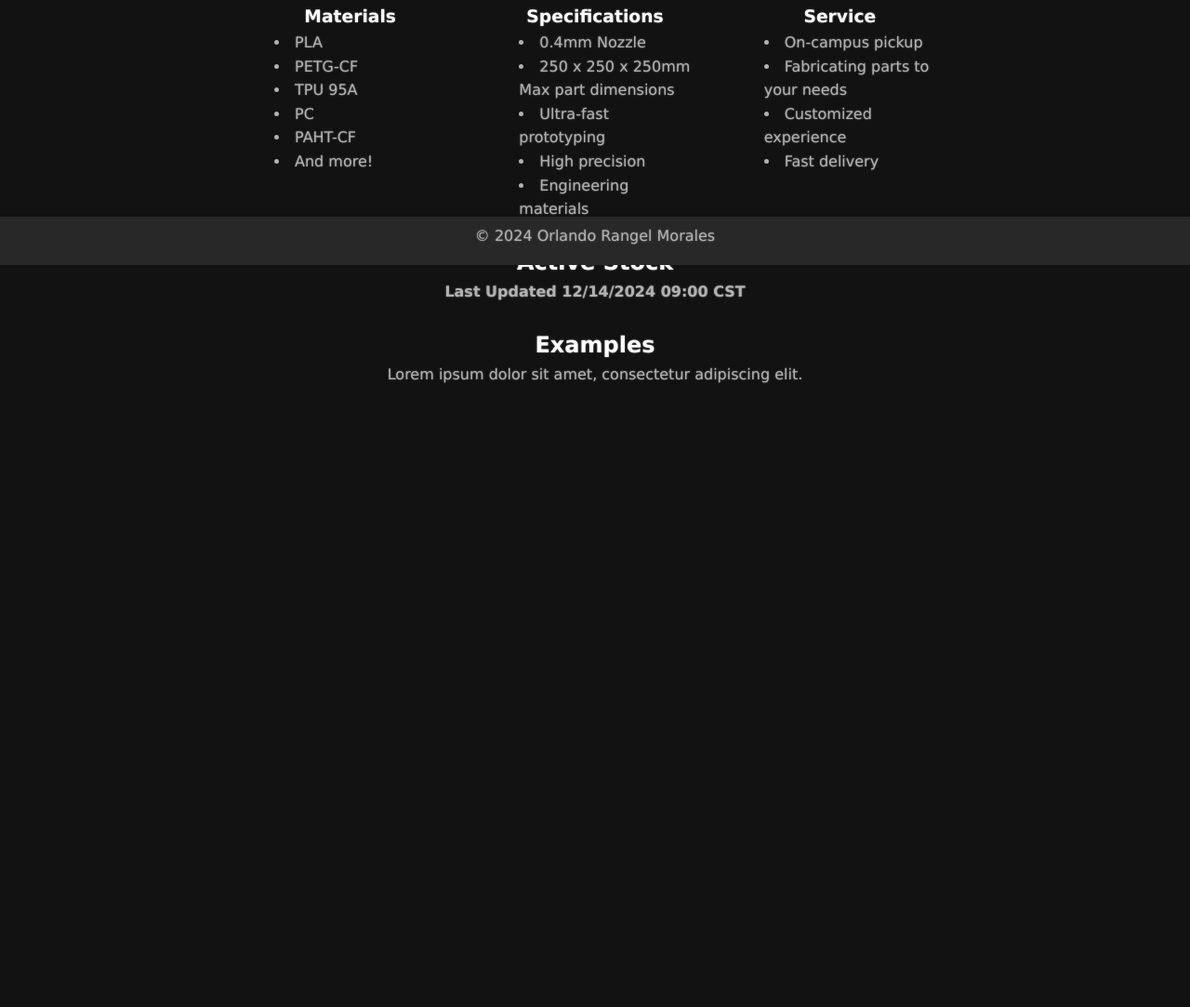
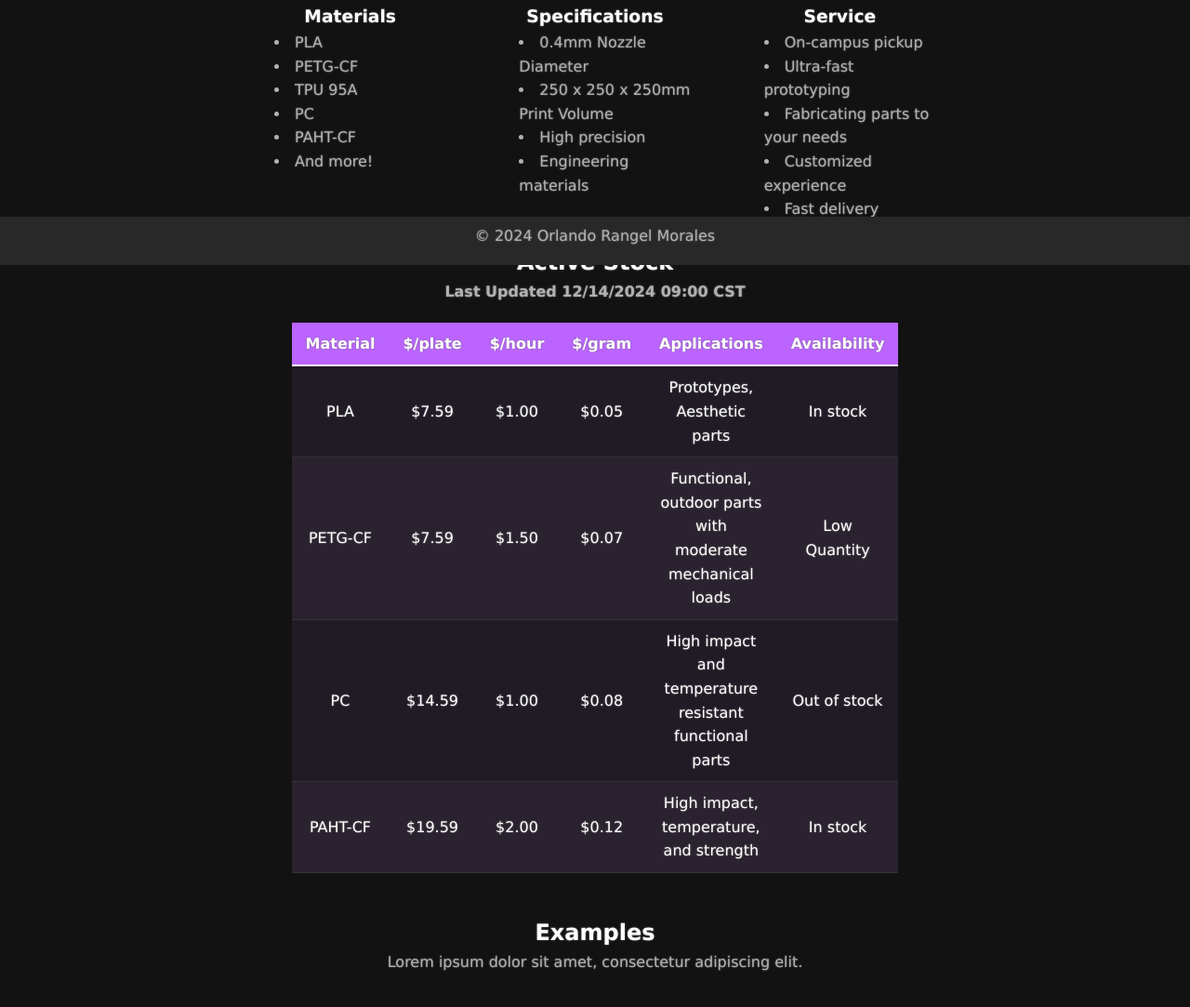
Before and after one commit to OrlandoR4/OrlandoR4.github.io, a plain HTML site: page printing.html in a window 1280 px wide. Shown: the part 515-1598 px from the top of the page at 93% size. Before the commit the page ends 1051 px from the top, so only its background shows below. Drawn offline with Linux system fonts and the light colour scheme.

Commit message:
Table testing

```diff
--- a/printing.html
+++ b/printing.html
@@ -36,7 +36,7 @@
             <p>
                 Lorem ipsum dolor sit amet, consectetur adipiscing elit. Nullam lobortis, tortor non convallis maximus, erat orci mattis lorem, vel vehicula nisl eros vel eros. Maecenas mattis ante nulla, sed elementum turpis finibus sed. Aenean mattis turpis eu magna finibus rutrum. Nunc dignissim rutrum velit, ut dapibus sapien rutrum id. Nullam tincidunt egestas dui vitae consectetur. Sed et vehicula elit. Nullam at rhoncus augue, ac interdum nunc. Sed mollis justo eu nisl dignissim faucibus. Ut nulla diam, malesuada nec lacus nec, commodo vehicula velit. Morbi faucibus mauris diam, at vestibulum urna feugiat quis. Cras cursus ultricies tortor a sagittis. Sed quam magna, malesuada et sapien id, suscipit vestibulum tortor. Sed vitae libero maximus, finibus diam sit amet, venenatis sapien. Pellentesque eget congue nisi.
             </p>
-            <a href="https://forms.gle/TJZeQ2GE15b8MYX97" class="button"><b>Request Quote</b></a>
+            <a target="_blank" rel="noopener noreferrer" href="https://forms.gle/TJZeQ2GE15b8MYX97" class="button"><b>Request Quote</b></a>
         </div>
     </section>
 
@@ -59,9 +59,8 @@
             <div class="printers">
                 <h3>Specifications</h3>
                 <ul>
-                    <li>0.4mm Nozzle</li>
-                    <li>250 x 250 x 250mm Max part dimensions</li>
-                    <li>Ultra-fast prototyping</li>
+                    <li>0.4mm Nozzle Diameter</li>
+                    <li>250 x 250 x 250mm Print Volume</li>
                     <li>High precision</li>
                     <li>Engineering materials</li>
                 </ul>
@@ -70,6 +69,7 @@
                 <h3>Service</h3>
                 <ul>
                     <li>On-campus pickup</li>
+                    <li>Ultra-fast prototyping</li>
                     <li>Fabricating parts to your needs</li>
                     <li>Customized experience</li>
                     <li>Fast delivery</li>
@@ -83,6 +83,40 @@
         <div class="content">
             <h1>Active Stock</h1>
             <h4>Last Updated 12/14/2024 09:00 CST</h4>
+            <table id="materials-table">
+                <thead>
+                    <tr>
+                        <th>Material</th>
+                        <th>$/plate</th>
+                        <th>$/hour</th>
+                        <th>$/gram</th>
+                        <th class="hide-on-small">Applications</th>
+                        <th>Availability</th>
+                    </tr>
+                </thead>
+                <tbody>
+                    <tr>
+                        <td>PLA</td><td>$7.59</td><td>$1.00</td><td>$0.05</td>
+                        <td class="hide-on-small">Prototypes, Aesthetic parts</td>
+                        <td>In stock</td>
+                    </tr>
+                    <tr>
+                        <td>PETG-CF</td><td>$7.59</td><td>$1.50</td><td>$0.07</td>
+                        <td class="hide-on-small">Functional, outdoor parts with moderate mechanical loads</td>
+                        <td>Low Quantity</td>
+                    </tr>
+                    <tr>
+                        <td>PC</td><td>$14.59</td><td>$1.00</td><td>$0.08</td>
+                        <td class="hide-on-small">High impact and temperature resistant functional parts</td>
+                        <td>Out of stock</td>
+                    </tr>
+                    <tr>
+                        <td>PAHT-CF</td><td>$19.59</td><td>$2.00</td><td>$0.12</td>
+                        <td class="hide-on-small">High impact, temperature, and strength</td>
+                        <td>In stock</td>
+                    </tr>
+                </tbody>
+            </table>
         </div>
     </section>
 
--- a/printingstyles.css
+++ b/printingstyles.css
@@ -48,6 +48,45 @@ footer {
     text-align: left;
 }
 
+/* General table styling */
+#materials-table {
+    width: 80%; /* Full width of the container */
+    border-collapse: collapse; /* Removes gaps between table borders */
+    margin: 20px auto; /* Adds space above and below the table */
+    font-size: 1rem; /* Sets a readable font size */
+    color: #ffffff; /* Text color */
+    background-color: #211b26; /* Matches the site's dark theme */
+}
+
+/* Table header */
+#materials-table thead th {
+    background-color: #bb64ff; /* Purple header for contrast */
+    color: #ffffff; /* White text for readability */
+    padding: 10px 15px; /* Adds padding inside cells */
+    border-bottom: 2px solid #ffffff; /* Bottom border for separation */
+}
+
+/* Table rows */
+#materials-table tbody tr {
+    border-bottom: 1px solid #333; /* Subtle row separation */
+    transition: background-color 0.2s ease; /* Hover animation */
+}
+
+/* Table cells */
+#materials-table tbody td {
+    padding: 10px 15px; /* Adds padding inside cells */
+}
+
+/* Alternate row styling */
+#materials-table tbody tr:nth-child(even) {
+    background-color: #2a232f; /* Slightly lighter background for alternate rows */
+}
+
+/* Row hover effect */
+#materials-table tbody tr:hover {
+    background-color: #372e3d; /* Highlight row on hover */
+}
+
 /* Examples section styling */
 #examples {
     margin-bottom: 100px; /* Margin to prevent footer from covering content */
@@ -55,6 +94,13 @@ footer {
 
 /* Mobile settings */
 @media (max-aspect-ratio: 1 / 1) {
+    .hide-on-small {
+        display: none; /* Hides the column */
+    }
+    #materials-table {
+        max-width: fit-content;
+        font-size: 0.7em; /* Reduce font size for smaller screens */
+    }
     #capabilities .content{
         display: grid;
         grid-template-columns: repeat(1, 1fr);
```
